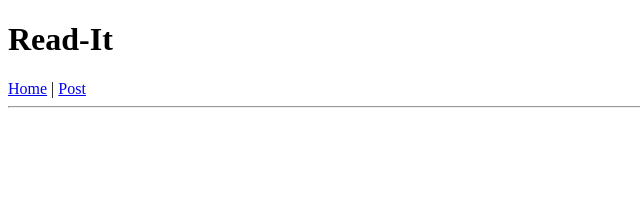
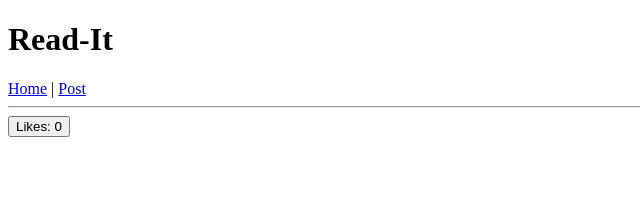
Before and after one commit to LaurenMusante/Read-It, a React app: page / in a window 1280 px wide. Shown: the top 206 px of the page, without its empty margins (0-640 px from the left). Built offline with nearby package versions, Linux system fonts and the light colour scheme.

Commit message:
Add like button

```diff
--- a/src/components/App.jsx
+++ b/src/components/App.jsx
@@ -3,14 +3,25 @@ import Header from './Header';
 import { Switch, Route } from 'react-router-dom';
 import PostList from './PostList';
 import NewPostForm from './NewPostForm';
+import Post from './Post';
+
 class App extends React.Component {
 
     constructor(props) {
         super(props);
         this.state = {
-            masterPostList: []
+            masterPostList: [],
+            count: 0
         };
         this.handleAddingPostToList = this.handleAddingPostToList.bind(this);
+        this.handleIncrement = this.handleIncrement.bind(this);
+    }
+
+    handleIncrement() {
+        let newCount = this.state.count +1;
+        this.setState({
+            count: newCount
+        })
     }
 
     handleAddingPostToList(newPost) {
@@ -27,6 +38,7 @@ class App extends React.Component {
                     <Route exact path='/' render={() => <PostList postList={this.state.masterPostList}/>}/>
                     <Route path='/newpost' render={() => <NewPostForm onNewPostCreation={this.handleAddingPostToList}/>}/>
                 </Switch>
+                <button onClick={this.handleIncrement}>Likes: {this.state.count} </button>
 
             </div>
         );
--- a/src/components/Post.jsx
+++ b/src/components/Post.jsx
@@ -2,6 +2,7 @@ import React from 'react';
 import PropTypes from 'prop-types';
 
 function Post(props){
+
   return (
     <div>
       <style jsx>
@@ -17,7 +18,8 @@ function Post(props){
       <h3>{props.title}</h3>
       <h5>{props.author}</h5>
       <p>{props.content}</p>
-      <button>Like</button>
+      <p>Likes: {props.likes}</p>
+      <button> >Like</button>
       <button>Dislike</button>
       <hr/>
     </div>
```
